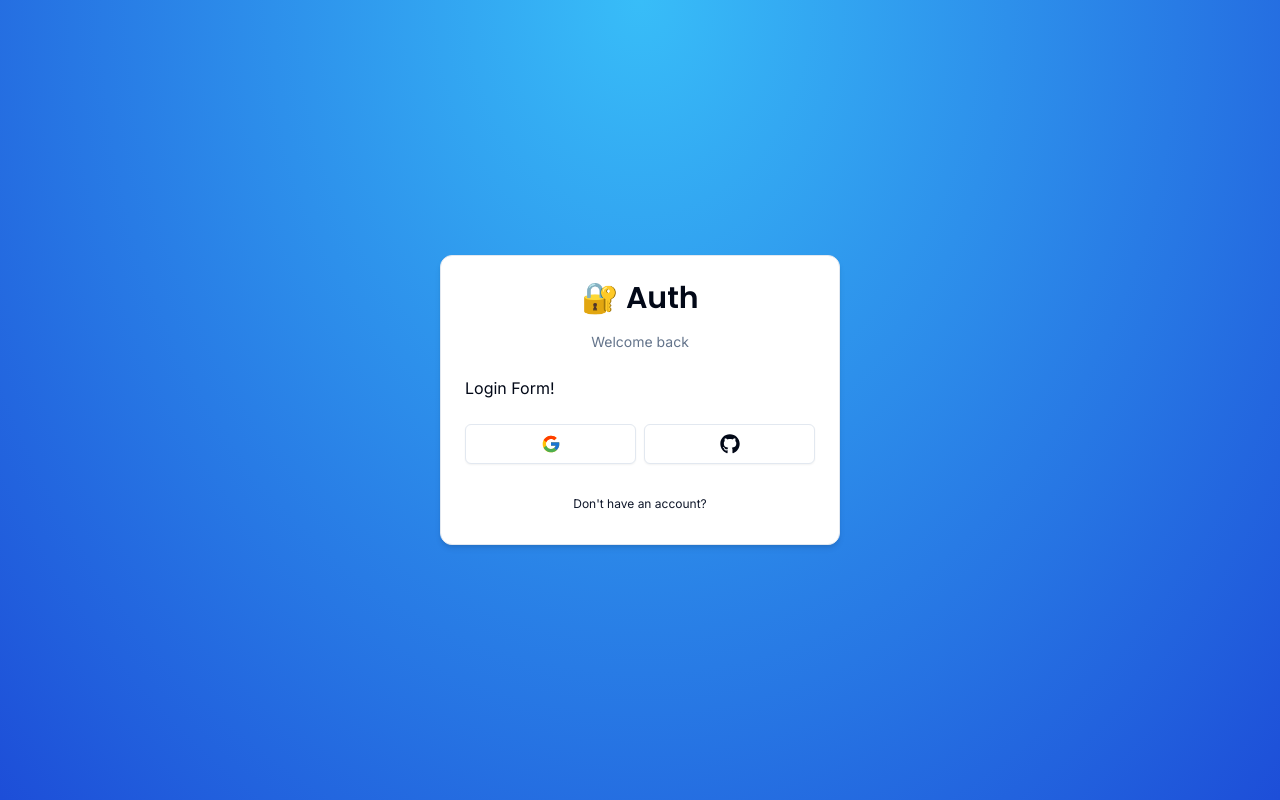
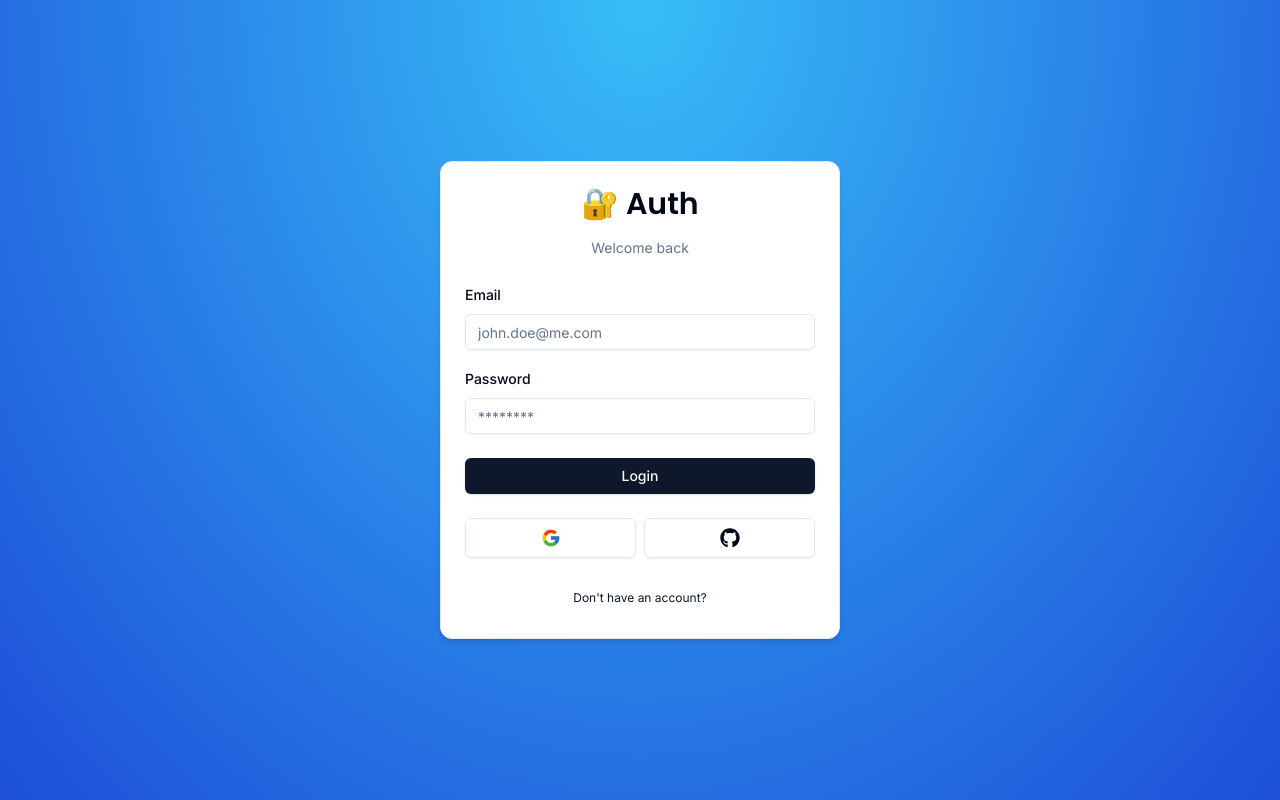
Before and after one commit to kabhinav577/next14-auth, a Next.js app: page /auth/login in a window 1280 px wide. Built offline with nearby package versions, Linux system fonts and the light colour scheme.

Commit message:
feat: create schemas and form success or error comp

```diff
--- a/components/auth/login-form.tsx
+++ b/components/auth/login-form.tsx
@@ -1,8 +1,36 @@
 'use client';
 
+import * as z from 'zod';
+import { LoginSchema } from '@/schemas';
 import { CardWrapper } from './card-wrapper';
+import { useForm } from 'react-hook-form';
+import { zodResolver } from '@hookform/resolvers/zod';
+import {
+  Form,
+  FormControl,
+  FormField,
+  FormItem,
+  FormLabel,
+  FormMessage,
+} from '@/components/ui/form';
+import { Input } from '../ui/input';
+import { Button } from '../ui/button';
+import { FormError } from '../form-error';
+import { FormSuccess } from '../form-success';
 
 export const LoginForm = () => {
+  const form = useForm<z.infer<typeof LoginSchema>>({
+    resolver: zodResolver(LoginSchema),
+    defaultValues: {
+      email: '',
+      password: '',
+    },
+  });
+
+  const onSubmit = (values: z.infer<typeof LoginSchema>) => {
+    console.log(values);
+  };
+
   return (
     <CardWrapper
       headerLabel="Welcome back"
@@ -10,7 +38,50 @@
       backButtonLabel="Don't have an account?"
       showSocial
     >
-      Login Form!
+      <Form {...form}>
+        <form onSubmit={form.handleSubmit(onSubmit)} className="space-y-6">
+          <div className="space-y-4">
+            <FormField
+              control={form.control}
+              name="email"
+              render={({ field }) => (
+                <FormItem>
+                  <FormLabel>Email</FormLabel>
+                  <FormControl>
+                    <Input
+                      {...field}
+                      placeholder="john.doe@me.com"
+                      type="email"
+                    />
+                  </FormControl>
+                  <FormMessage />
+                </FormItem>
+              )}
+            />
+
+            <FormField
+              control={form.control}
+              name="password"
+              render={({ field }) => (
+                <FormItem>
+                  <FormLabel>Password</FormLabel>
+                  <FormControl>
+                    <Input {...field} placeholder="********" type="password" />
+                  </FormControl>
+                  <FormMessage />
+                </FormItem>
+              )}
+            />
+          </div>
+
+          <FormError message="" />
+          <FormSuccess message="" />
+
+          <Button type="submit" className="w-full">
+            Login
+          </Button>
+        </form>
+      </Form>
     </CardWrapper>
   );
 };
--- /dev/null
+++ b/components/form-error.tsx
@@ -0,0 +1,15 @@
+import { ExclamationTriangleIcon } from '@radix-ui/react-icons';
+
+interface FormErrorProps {
+  message?: string;
+}
+
+export const FormError = ({ message }: FormErrorProps) => {
+  if (!message) return null;
+  return (
+    <div className="flex items-center gap-x-2 text-sm bg-destructive/15 text-destructive p-3">
+      <ExclamationTriangleIcon className="h-4 w-4" />
+      <p>{message}</p>
+    </div>
+  );
+};
--- /dev/null
+++ b/components/form-success.tsx
@@ -0,0 +1,15 @@
+import { CheckCircledIcon } from '@radix-ui/react-icons';
+
+interface FormSuccessProps {
+  message?: string;
+}
+
+export const FormSuccess = ({ message }: FormSuccessProps) => {
+  if (!message) return null;
+  return (
+    <div className="flex items-center gap-x-2 text-sm bg-emerald-500/15 text-emerald-500  p-3">
+      <CheckCircledIcon className="h-4 w-4" />
+      <p>{message}</p>
+    </div>
+  );
+};
--- /dev/null
+++ b/schemas/index.ts
@@ -0,0 +1,8 @@
+import * as z from 'zod';
+
+export const LoginSchema = z.object({
+  email: z.string().email({
+    message: 'Email is required',
+  }),
+  password: z.string().min(1, { message: 'Password is required' }),
+});
```
